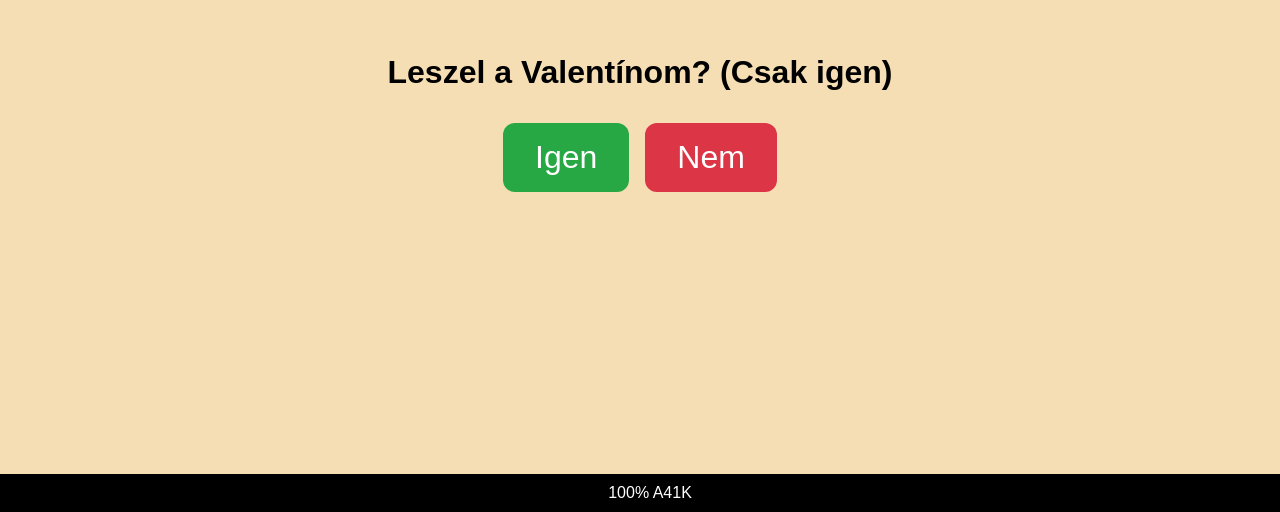
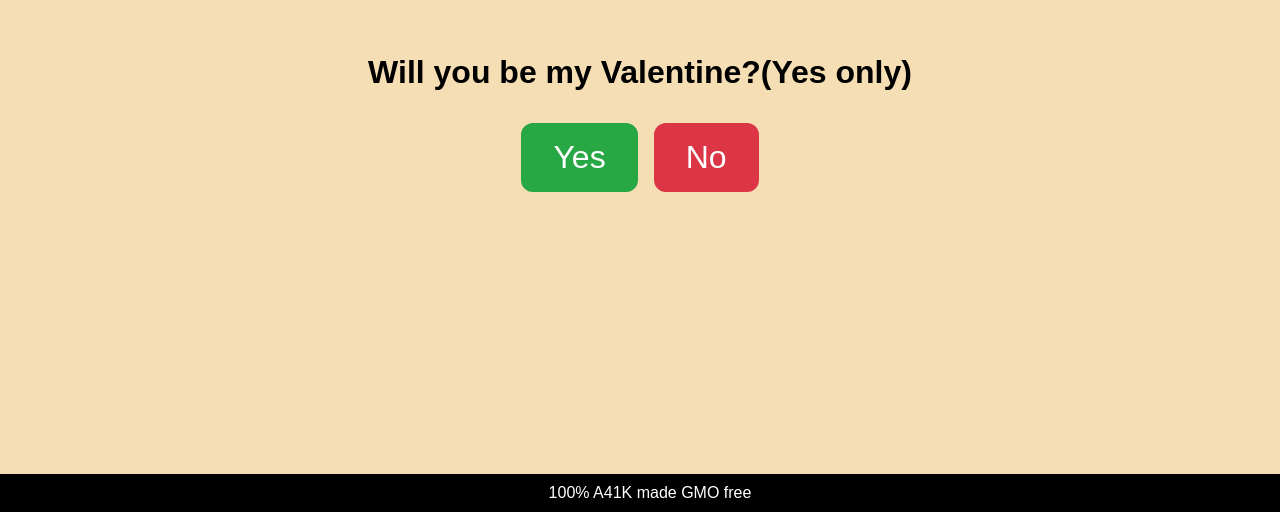
Before and after one commit to A41K/Valentine, a plain HTML site: page index.html in a window 1280 px wide. Shown: the part 288-800 px from the top of the page. Drawn offline with Linux system fonts and the light colour scheme.

Commit message:
Hungarian -> English

```diff
--- a/index.html
+++ b/index.html
@@ -58,12 +58,12 @@
   </style>
 </head>
 <body>
-  <h1>Leszel a Valentínom? (Csak igen)</h1>
+  <h1>Will you be my Valentine?(Yes only)</h1>
   <div class="button-container">
-    <button id="yesButton" class="yes">Igen</button>
-    <button id="noButton" class="no">Nem</button>
+    <button id="yesButton" class="yes">Yes</button>
+    <button id="noButton" class="no">No</button>
     <footer class="footer">
-        100% A41K
+        100% A41K made GMO free
       </footer>
   </div>
 
```
Also changed, not shown: yes.html (+2 -2 lines).
